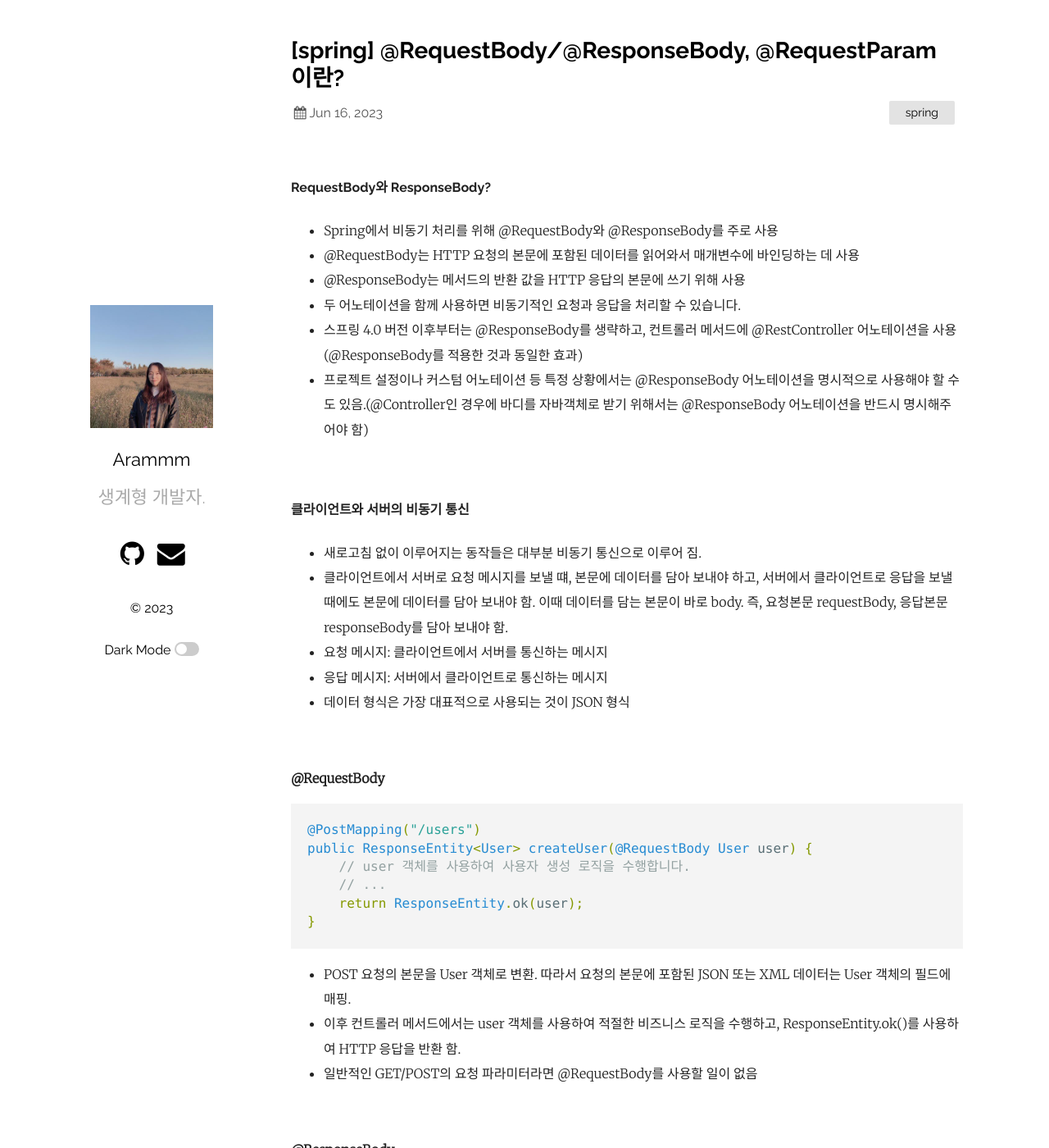
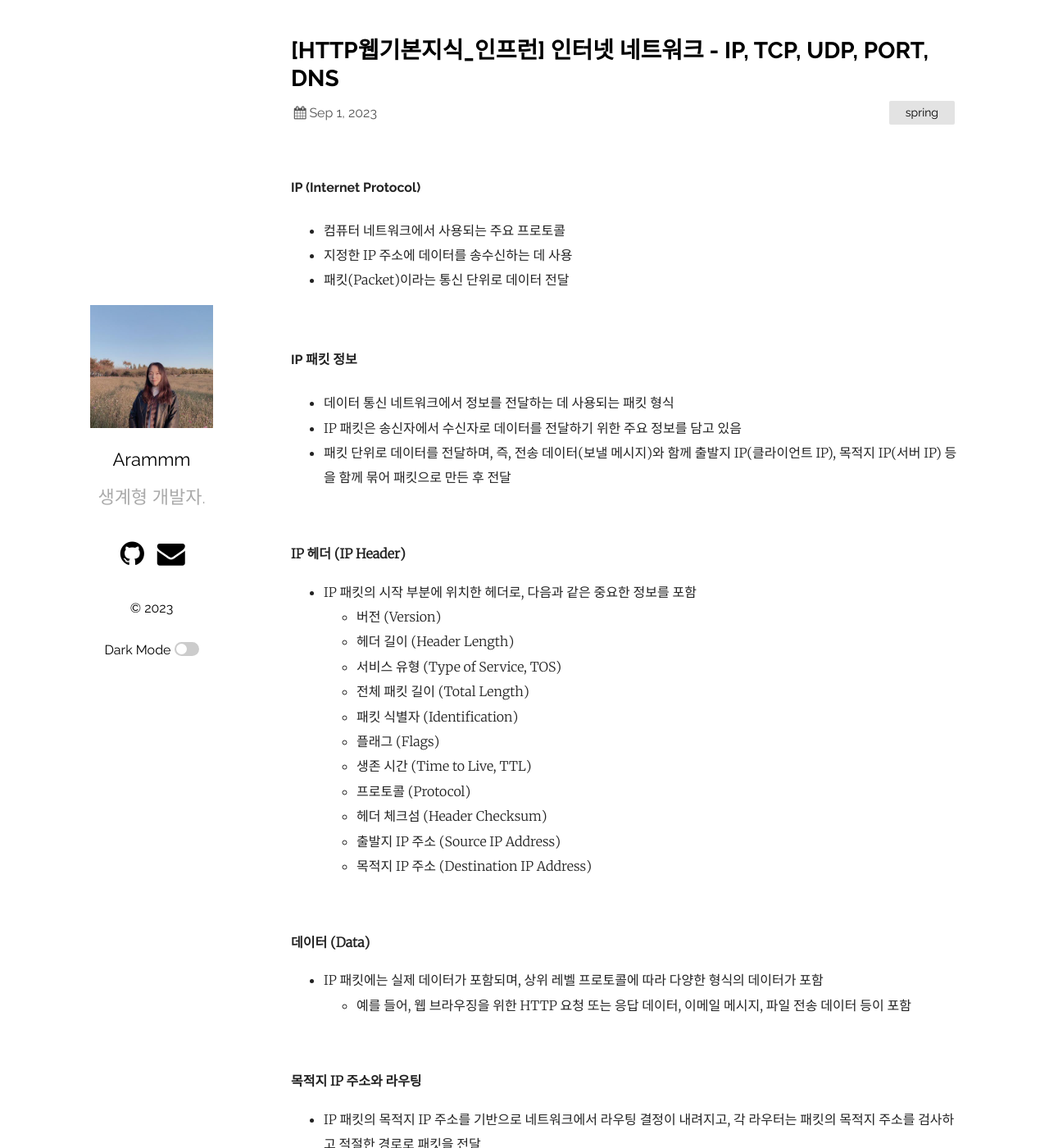
Before and after one commit to YuAram/YuAram.github.io, a Jekyll site: the page built from _posts/2023-06-17-request.markdown, in a window 1280 px wide and 1400 px high. Shown: the whole window at 82% size. Built offline with Jekyll 4.4.1, drawn with Linux system fonts in a browser that asks for light colours; some of the changed text lies outside the part shown.

Commit message:
new Post [HTTP웹기본지식_인프런] 인터넷 네트워크 - IP, TCP, UDP, PORT, DNS

````diff
--- a/_posts/2023-06-17-request.markdown
+++ b/_posts/2023-06-17-request.markdown
@@ -1,100 +1,80 @@
 ---
 layout: post
-title: "[spring] @RequestBody/@ResponseBody, @RequestParam 이란?"
-date: 2023-06-17 00:00:00 +0530
+title: "[HTTP웹기본지식_인프런] 인터넷 네트워크 - IP, TCP, UDP, PORT, DNS"
+date: 2023-09-02 00:00:00 +0530
 categories: spring
 ---
 
 <br/>
 
-#### RequestBody와 ResponseBody?
+#### IP (Internet Protocol)
 
-- Spring에서 비동기 처리를 위해 @RequestBody와 @ResponseBody를 주로 사용
-- @RequestBody는 HTTP 요청의 본문에 포함된 데이터를 읽어와서 매개변수에 바인딩하는 데 사용
-- @ResponseBody는 메서드의 반환 값을 HTTP 응답의 본문에 쓰기 위해 사용
-- 두 어노테이션을 함께 사용하면 비동기적인 요청과 응답을 처리할 수 있습니다.
-- 스프링 4.0 버전 이후부터는 @ResponseBody를 생략하고, 컨트롤러 메서드에 @RestController 어노테이션을 사용(@ResponseBody를 적용한 것과 동일한 효과)
-- 프로젝트 설정이나 커스텀 어노테이션 등 특정 상황에서는 @ResponseBody 어노테이션을 명시적으로 사용해야 할 수도 있음.(@Controller인 경우에 바디를 자바객체로 받기 위해서는 @ResponseBody 어노테이션을 반드시 명시해주어야 함)
+- 컴퓨터 네트워크에서 사용되는 주요 프로토콜
+- 지정한 IP 주소에 데이터를 송수신하는 데 사용
+- 패킷(Packet)이라는 통신 단위로 데이터 전달
 
 <br/>
 
-#### 클라이언트와 서버의 비동기 통신
+#### IP 패킷 정보
 
-- 새로고침 없이 이루어지는 동작들은 대부분 비동기 통신으로 이루어 짐.
-- 클라이언트에서 서버로 요청 메시지를 보낼 떄, 본문에 데이터를 담아 보내야 하고, 서버에서 클라이언트로 응답을 보낼때에도 본문에 데이터를 담아 보내야 함. 이때 데이터를 담는 본문이 바로 body.
-  즉, 요청본문 requestBody, 응답본문 responseBody를 담아 보내야 함.
-- 요청 메시지: 클라이언트에서 서버를 통신하는 메시지
-- 응답 메시지: 서버에서 클라이언트로 통신하는 메시지
-- 데이터 형식은 가장 대표적으로 사용되는 것이 JSON 형식
+- 데이터 통신 네트워크에서 정보를 전달하는 데 사용되는 패킷 형식
+- IP 패킷은 송신자에서 수신자로 데이터를 전달하기 위한 주요 정보를 담고 있음
+- 패킷 단위로 데이터를 전달하며, 즉, 전송 데이터(보낼 메시지)와 함께 출발지 IP(클라이언트 IP), 목적지 IP(서버 IP) 등을 함께 묶어 패킷으로 만든 후 전달
 
 <br/>
 
-**@RequestBody**
+**IP 헤더 (IP Header)**
 
-```java
-@PostMapping("/users")
-public ResponseEntity<User> createUser(@RequestBody User user) {
-    // user 객체를 사용하여 사용자 생성 로직을 수행합니다.
-    // ...
-    return ResponseEntity.ok(user);
-}
-```
-
-- POST 요청의 본문을 User 객체로 변환. 따라서 요청의 본문에 포함된 JSON 또는 XML 데이터는 User 객체의 필드에 매핑.
-- 이후 컨트롤러 메서드에서는 user 객체를 사용하여 적절한 비즈니스 로직을 수행하고, ResponseEntity.ok()를 사용하여 HTTP 응답을 반환 함.
-- 일반적인 GET/POST의 요청 파라미터라면 @RequestBody를 사용할 일이 없음
+- IP 패킷의 시작 부분에 위치한 헤더로, 다음과 같은 중요한 정보를 포함
+  - 버전 (Version)
+  - 헤더 길이 (Header Length)
+  - 서비스 유형 (Type of Service, TOS)
+  - 전체 패킷 길이 (Total Length)
+  - 패킷 식별자 (Identification)
+  - 플래그 (Flags)
+  - 생존 시간 (Time to Live, TTL)
+  - 프로토콜 (Protocol)
+  - 헤더 체크섬 (Header Checksum)
+  - 출발지 IP 주소 (Source IP Address)
+  - 목적지 IP 주소 (Destination IP Address)
 
 <br/>
 
-**@ResponseBody**
+**데이터 (Data)**
 
-```java
-@GetMapping("/users/{id}")
-@ResponseBody
-public User getUser(@PathVariable int id) {
-    // id에 해당하는 사용자 정보를 조회하고 User 객체를 반환합니다.
-    // ...
-    return user;
-}
-```
-
-- User 객체를 HTTP 응답의 본문으로 변환하여 클라이언트에게 전송.
-- 스프링은 User 객체를 JSON, XML 등의 데이터 형식으로 변환하고, 적절한 HTTP 헤더를 설정하여 클라이언트에게 반환 함.
+- IP 패킷에는 실제 데이터가 포함되며, 상위 레벨 프로토콜에 따라 다양한 형식의 데이터가 포함
+  - 예를 들어, 웹 브라우징을 위한 HTTP 요청 또는 응답 데이터, 이메일 메시지, 파일 전송 데이터 등이 포함
 
 <br/>
 
-#### RequestParam?
+**목적지 IP 주소와 라우팅**
 
-- HTTP 요청의 쿼리 파라미터를 처리하기 위해 사용.
-- 쿼리 파라미터는 URL에 포함된 키-값 쌍으로 클라이언트가 서버에 데이터를 전달하는 데 사용 됨.
-- @RequestParam 어노테이션을 메서드 매개변수 앞에 붙이면 해당 매개변수에 HTTP 요청의 쿼리 파라미터를 자동으로 바인딩 함.
+- IP 패킷의 목적지 IP 주소를 기반으로 네트워크에서 라우팅 결정이 내려지고, 각 라우터는 패킷의 목적지 주소를 검사하고 적절한 경로로 패킷을 전달
+  - 이러한 과정을 통해 데이터가 목적지로 안전하게 전송
 
 <br/>
 
-**RequestParam 세부 속성**
+#### IP 프로토콜의 한계
 
-- name: 쿼리 파라미터의 이름을 명시적으로 지정. 기본적으로 매개변수 이름과 일치 함.
-- required: 필수적인 파라미터인지 여부를 지정. 기본값은 true이며, 필수 파라미터가 누락되면 400 Bad Request 응답이 반환.
-- defaultValue: 쿼리 파라미터가 존재하지 않을 경우 사용할 기본값을 지정 함.
+1. 비연결성: 수신자의 상태를 확인하지 않고 데이터를 보내기 때문에 데이터 손실이 발생
+2. 비신뢰성: 중간에 패킷이 사라지면(예: 네트워크 혼잡), IP는 이를 해결하지 않고 데이터 손실이 발생 함(패킷 소실). 또한 패킷이 순서대로 도착하지 않을 수 있으며, IP 역시 이를 해결하지 않음(패킷 전달 순서 문제).
+3. 프로그램 구분: IP 주소는 컴퓨터나 장치를 식별하기 위한 것이지 어떤 애플리케이션 또는 프로그램을 구분하기 위한 것이 아니므로, 같은 IP 주소를 사용하는 서버에서 여러 애플리케이션이 동시에 통신하는 경우, IP 주소만으로는 어떤 애플리케이션이 통신 중인지 알 수 없음.
 
 <br/>
 
-**@RequestParam**
+#### TCP
 
-```java
-@GetMapping("/users")
-public ResponseEntity<User> getUser(
-    @RequestParam(name = "id", defaultValue = "0") int id,
-    @RequestParam(name = "name", required = false) String name
-) {
-    // id와 name을 사용하여 사용자 정보를 조회하고 User 객체를 반환합니다.
-    // ...
-    return ResponseEntity.ok(user);
-}
-```
+<br/>
 
-- @RequestParam("id") 어노테이션은 id라는 이름의 쿼리 파라미터 값을 int 타입의 id 매개변수에 자동으로 바인딩 됨.
-- /users?id=1과 같은 요청이 들어오면 id에 1이 할당되어 사용자 정보를 조회하고, ResponseEntity.ok()를 사용하여 HTTP 응답을 반환 함.
+#### UDP
+
+<br/>
+
+#### PORT
+
+<br/>
+
+#### DNS
 
 <br/>
 
@@ -106,5 +86,5 @@ public ResponseEntity<User> getUser(
 ### 참고 사이트
 
 <hr>
-[[Spring] @RequestBody / @ResponseBody 어노테이션 이란?](https://cheershennah.tistory.com/179)
+[[모든 개발자를 위한 HTTP 웹 기본 지식] 01. 인터넷 네트워크 - 인터넷 통신, IP(인터넷 프로토콜)](https://hseungyeon.tistory.com/424)
 <br/>
````
